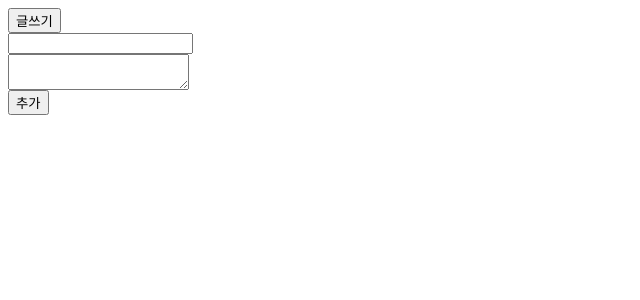
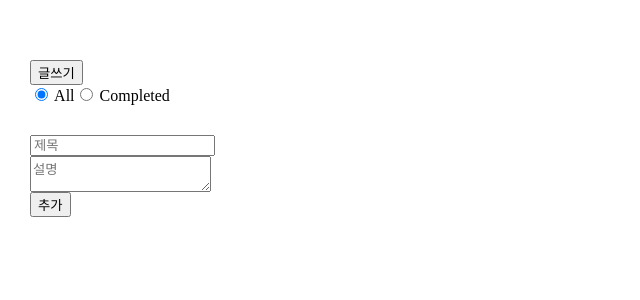
Before and after one commit to shlee1353/todolist, a React (Create React App) app: page / in a window 1280 px wide. Both pictures are taken after a click on the button "글쓰기". Shown: the top 300 px of the page, without its empty margins (0-640 px from the left). Built offline with nearby package versions, Linux system fonts and the light colour scheme.

Commit message:
radio filter (#3)
Co-authored-by: USER <user@AL01467022.local>

```diff
--- a/src/components/TodoList/TodoForm.js
+++ b/src/components/TodoList/TodoForm.js
@@ -14,8 +14,8 @@ const TodoForm = ({ onClickAddTodo }) =>  {
 
     return (
         <div className="todo_form">
-            <input onChange={onChangeTitleHandler} value={title}/>
-            <textarea onChange={onChangeDescriptionHandler} value={description}/>
+            <input onChange={onChangeTitleHandler} value={title} placeholder="제목"/>
+            <textarea onChange={onChangeDescriptionHandler} value={description} placeholder="설명"/>
             <button onClick={()=> onClickAddTodo({id: Math.random()*10, title, description})}>추가</button>
         </div>
     )
--- a/src/components/TodoList/TodoList.js
+++ b/src/components/TodoList/TodoList.js
@@ -10,31 +10,61 @@ const TodoList = props => {
     const todoList = useSelector(state => state.todoList)
     const dispatch = useDispatch()
 
-    const [toggle, settoggle] = useState(false);
+    const [toggle, setToggle] = useState(false);
+    const [radioValue, setRadioValue] = useState("all");
 
     const handleToggle = () => {
-        settoggle(!toggle);
+        setToggle(!toggle);
     }
 
     const handleAddTodo = useCallback(({ id, title, description }) => {
         dispatch(addTodo({ id, title, description }));
-    }, [])
+    }, []);
 
     const handleDeleteTodo = useCallback( id => {
         dispatch(deleteTodo(id));
-    },[])
+    },[]);
 
     const handleModifyTodo = useCallback(({ id, allowance }) => {
         dispatch(modifyTodo({id, allowance}));
-    }, [])
+    }, []);
 
     const handleCompleteTodo = useCallback( id => {
         dispatch(completeTodo(id));
-    },[])
+    },[]);
+
+    const onRadioValueChange = useCallback( e => {
+        setRadioValue(e.target.value);
+    })
 
     return (
         <div>
-            <button onClick={handleToggle}>글쓰기</button>
+            <div className="user_control">
+                <button onClick={handleToggle}>글쓰기</button>
+                <div value="all">
+                    <label htmlFor="all">
+                        <input
+                            type="radio"
+                            id="all"
+                            value="all"
+                            name="filter"
+                            checked={radioValue === "all"}
+                            onChange={onRadioValueChange}
+                        /> All
+                    </label>
+                    <label htmlFor="completed">
+                        <input
+                            type="radio"
+                            id="completed"
+                            value="completed"
+                            name="filter"
+                            checked={radioValue === "completed"}
+                            onChange={onRadioValueChange}
+                        /> Completed
+                    </label>
+                </div>
+            </div>
+            {/* [DEV] 필터 기능 추가 */}
             {toggle && <TodoForm onClickAddTodo={handleAddTodo} />}
             {todoList?.map(todo => (
                 <Todo
--- a/src/index.css
+++ b/src/index.css
@@ -1,3 +1,11 @@
+body {
+    margin: 30px;
+}
+
+.user_control {
+    padding: 30px 0;
+}
+
 .todo_form input, .todo_form textarea {
     display: block;
 }
```
